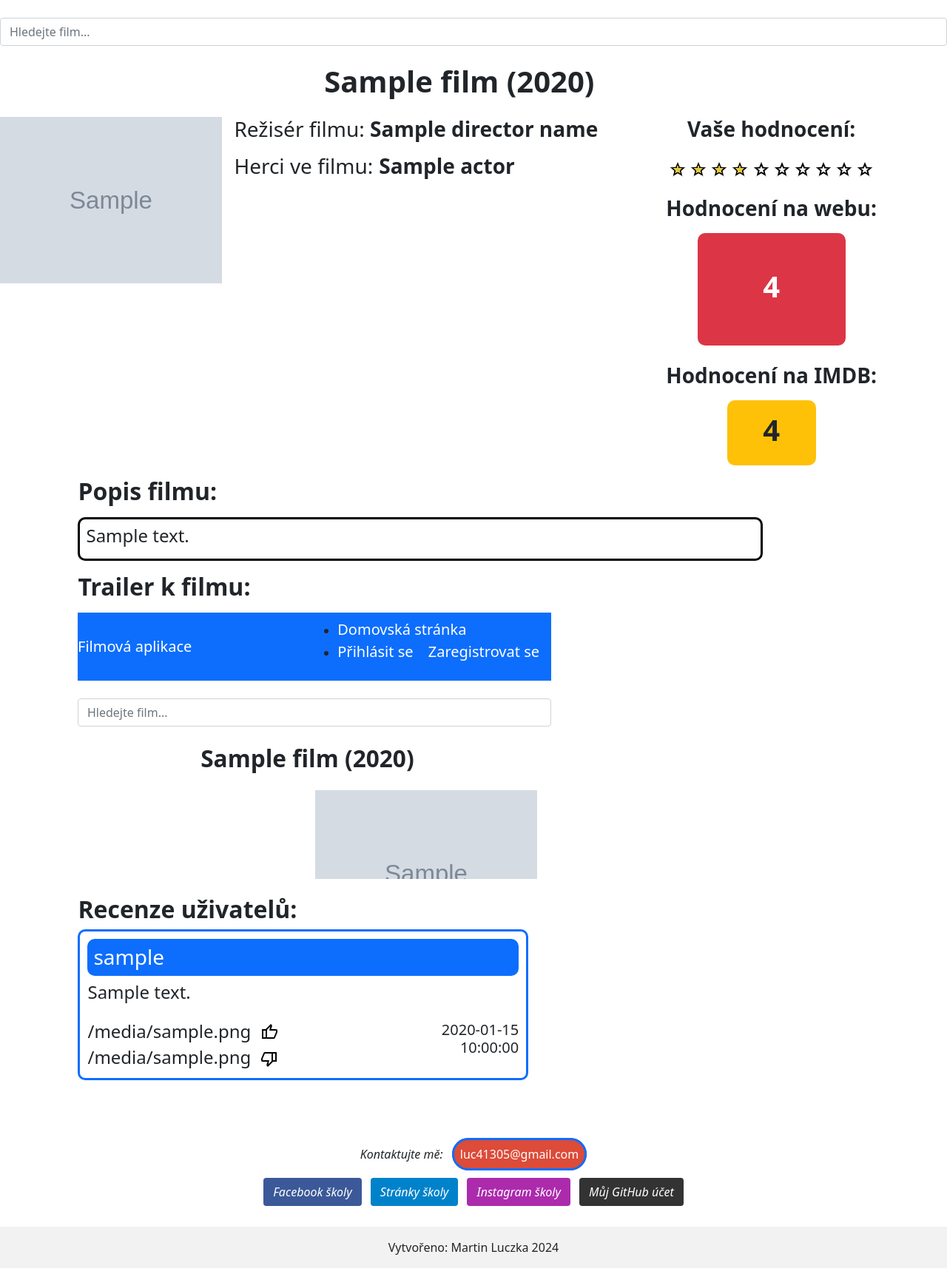
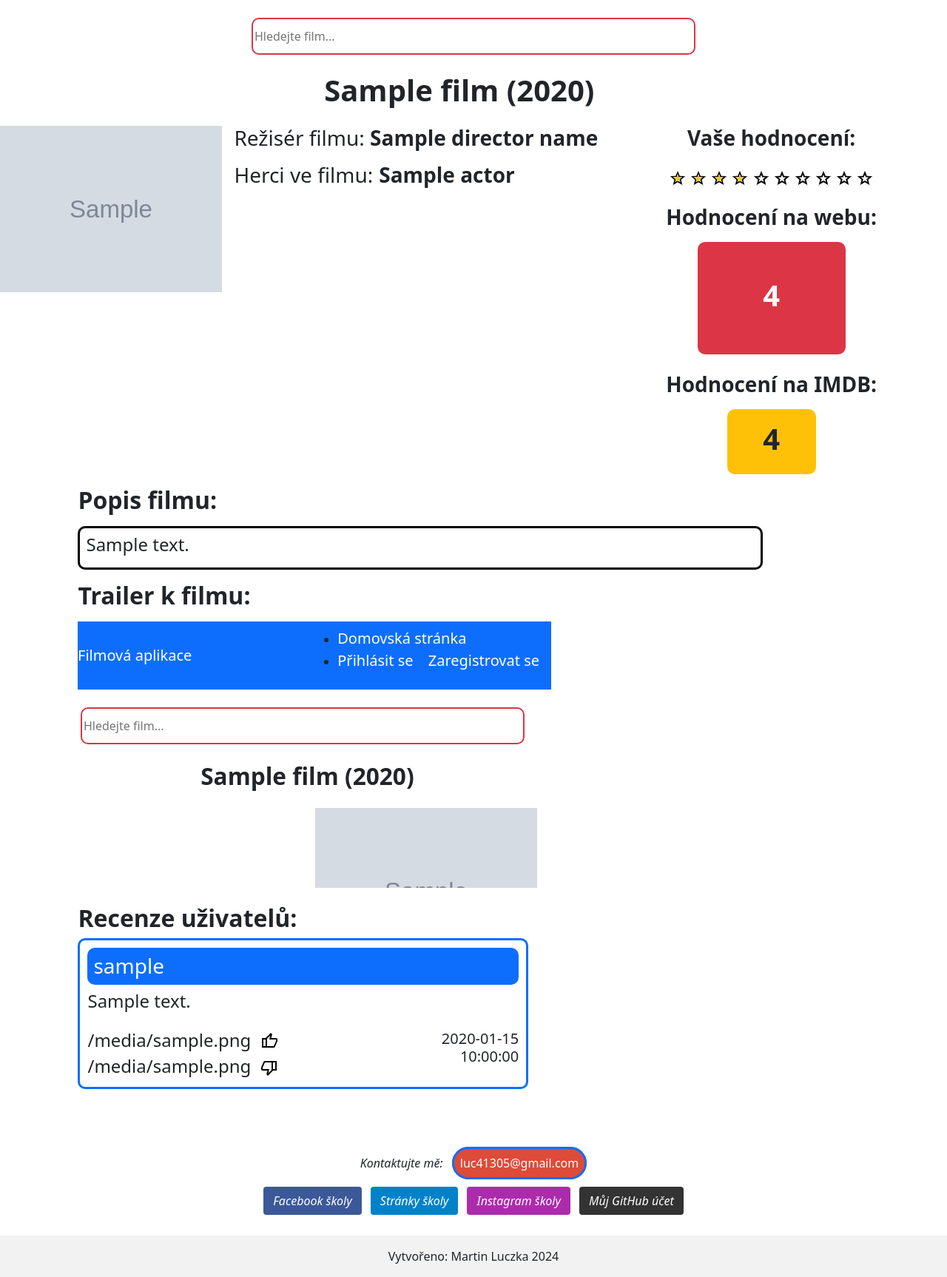
Before and after one commit to MartinLuczka/Movie_App, a Python web app: template templates/Film.html in a window 1280 px wide. Shown: the part 92-1818 px from the top of the page at 74% size. Run offline with Jinja, Linux system fonts and the light colour scheme; the template is opened without the code that fills it: most values are stand-ins (such as "Sample title", 1, 10 or a date in 2020); grey boxes marked "Sample" are stand-in pictures.

Commit message:
Úprava systému hodnocení recenzí po nastylování (vysktytli se problémy při změně elementů, stále nefunguje na 100 %) + Grafická úprava SearchBaru

```diff
--- a/app.py
+++ b/app.py
@@ -225,7 +225,6 @@ def filmPage(filmId):
             else:
                 allReviewsWithoutLoggedinUser.append(review)
                 # Pokud neplatí vrchní podmínka, tak recenzi přiřadíme k ostatním recenzím
-
     if film:
     # Pokud film existuje (nachází se v databázi)
         return render_template( 'film.html', film=film, userRating=rating, user=user, userReview=usersReview, allReviews = allReviewsWithoutLoggedinUser, director_name = director_name, actors = actors, avg_rating = avg_rating)
--- a/static/ReviewRating.js
+++ b/static/ReviewRating.js
@@ -1,7 +1,7 @@
 $(document).ready(function(){
 // Když je dokument připravený (plně načtený), spustí se tento kód
-    thumbsDivs = $('ul .thumbsDiv')
-     // Vybere všechny elementy, které jsou uvnitř <ul> a mají třídu "thumbsDiv"
+    thumbsDivs = $('div .thumbsDiv')
+     // Vybere všechny elementy, které jsou uvnitř <div> a mají třídu "thumbsDiv"
 
     thumbsDivs.each(function() {
         updateVisual($(this))
@@ -14,32 +14,31 @@ $(document).ready(function(){
         // Nastaví click event handler na všechny <img> elementy uvnitř thumbsDivs
         thumbsDiv = $(this).parent()
         // Získá parent element palce
-
         if (thumbsDiv.attr("thumbsRating") === $(this).attr("choiceVal")) {
         // Pokud je hodnocení stejné jako aktuální
             thumbsDiv.attr("thumbsRating", -1)
             // Resetuje hodnocení do hodnoty -1
-            $(this).prev("h5").text(parseInt($(this).prev("h5").text()) - 1)
+            $(this).prev("h4").text(parseInt($(this).prev("h4").text()) - 1)
             // Sníží hodnotu zobrazovaného textu o 1, grafická responsivita
         }
         else {
-            if (thumbsDiv.attr("thumbsRating") === "-1") {
+            if (thumbsDiv.attr("thumbsRating") === "-1" || thumbsDiv.attr("thumbsRating") === '') {
             // Pokud ještě není hodnocení, tento případ odpovídá hodnotě nastavené do čísla -1
-                $(this).prev("h5").text(parseInt($(this).prev("h5").text()) + 1)
+                $(this).prev("h4").text(parseInt($(this).prev("h4").text()) + 1)
                 // Zvýší hodnotu zobrazovaného textu o 1, grafická responsivita
              }
             else {
             // Změna hodnocení
-                $(this).prev("h5").text(parseInt($(this).prev("h5").text()) + 1)
+                $(this).prev("h4").text(parseInt($(this).prev("h4").text()) + 1)
                 // Přidá + 1 tam, kde jsme klikli
-                $(this).siblings("img").prev("h5").text(parseInt($(this).siblings("img").prev("h5").text()) - 1)
+                $(this).siblings("img").prev("h4").text(parseInt($(this).siblings("img").prev("h4").text()) - 1)
                 // siblings - hledej elementy na stejné úrovni, druhému elementu sníží hodnotu o 1 (změnili jsme hodnocení), zpětná vazba
             }
             thumbsDiv.attr("thumbsRating", $(this).attr("choiceVal"))
             // Nastaví nové hodnocení na hodnotu atributu choiceVal
         }
 
-        updateReviewRating(thumbsDiv.parent().parent("li").attr("reviewId"), thumbsDiv.attr("thumbsRating"))
+        updateReviewRating(thumbsDiv.parent().parent("div").attr("reviewId"), thumbsDiv.attr("thumbsRating"))
         // Odešle aktualizované hodnocení na server pomocí funkce updateReviewRating
         updateVisual(thumbsDiv)
         // Aktualizace barevného zobrazení palců
--- a/templates/Film.html
+++ b/templates/Film.html
@@ -90,10 +90,10 @@
                 {% if userReview %}
                         <h2 class="mb-3"><strong>Vaše recenze:</strong></h2>
                         <div>
-                            <div style="border: 3px solid red; border-radius: 10px; padding: 10px; height: 315px; overflow-y: auto;" class="thumbsDiv d-flex flex-column" thumbsRating="{{ userReview['logedinUsersReviewRating'] }}">
+                            <div style="border: 3px solid red; border-radius: 10px; padding: 10px; height: 315px; overflow-y: auto;" class="d-flex flex-column">
                                 <h4 class="text-break">{{ userReview.content }}</h4>
                                 <div class="d-flex justify-content-between mt-auto">
-                                    <div class="d-flex align-items-center">
+                                    <div class="d-flex align-items-center" thumbsRating="{{ userReview['logedinUsersReviewRating'] }}">
                                         <h4 class="me-2">{{ userReview['reviewRatings']['thumbsup'] }}</h4>
                                         <img class="me-3 mb-2" style="width: 28px" src="../static/imgs/thumb_up_full.png" alt="Vybarvený palec nahoru">
                                         <h4 class="me-2">{{ userReview['reviewRatings']['thumbsdown'] }}</h4>
@@ -134,14 +134,14 @@
                     <h4 class="text-break mb-4">{{ review.content }}</h4>
                     <div class="d-flex justify-content-between mt-auto">
                         <div class="thumbsDiv align-items-center" thumbsRating="{{ review['logedinUsersReviewRating'] }}">
-                            <h4 style="display: inline;" class="me-2">{{ review['reviewRatings']['thumbsup'] }}</h4>
-                            <img src="../static/imgs/thumb_up.png" alt = "Palec nahoru" class="thumbup me-3 mb-2" choiceVal="1">
-                            <h4 style="display: inline;" class="me-2">{{ review['reviewRatings']['thumbsdown'] }}</h4>
-                            <img src="../static/imgs/thumb_down.png" alt="Palec dolů" class="thumbdown mb-1" choiceVal="0">
+                            <h4 style="display: inline;" class="thumbsup me-2">{{ review['reviewRatings']['thumbsup'] }}</h4>
+                            <img src="../static/imgs/thumb_up.png" alt = "Palec nahoru" class="thumbsup me-3 mb-2" choiceVal="1">
+                            <h4 style="display: inline;" class="thumbsdown me-2">{{ review['reviewRatings']['thumbsdown'] }}</h4>
+                            <img src="../static/imgs/thumb_down.png" alt="Palec dolů" class="thumbsdown mb-1" choiceVal="0">
                         </div>
                         <h5 class="text-end">{{ review.date }}</h5>
 
-                        {# VŠE NASTYLOVÁNO, NEFUNGUJE LIKE/DISLIKE recenze, DODĚLAT, OPRAVIT #}
+                        {# VŠE NASTYLOVÁNO, NEFUNGUJE PŘIČÍTÁNÍ POKUD RECENZI JIŽ NĚKDO HODNOTIL #}
 
                     </div>
                 </div>
--- a/templates/reusable/SearchBar.html
+++ b/templates/reusable/SearchBar.html
@@ -1,10 +1,10 @@
 <script src="../../static/SearchBar.js"></script>
 {# Cesta pro JavaScript soubor, jeho připojení #}
 
-<div>
+<div class="d-flex justify-content-center mt-4 mb-2">
     <label for="searchBar"></label>
     {# Popisek pro searchBar, pro nás v tomto případě nepotřebné #}
-    <input class="form-control mr-sm-2"  placeholder="Hledejte film..." type="search" name="" id="searchBar">
+    <input style="width: 600px; height: 50px; border: 2px solid #dc3545; border-radius: 10px" placeholder="Hledejte film..." type="search" name="" id="searchBar">
     {# Vstupní pole typu "search" s ID `searchBar`, které bude sloužit pro vyhledávání #}
 
     <ul id="searchBarList"></ul>
```
Also changed, not shown: instance/database.db.
